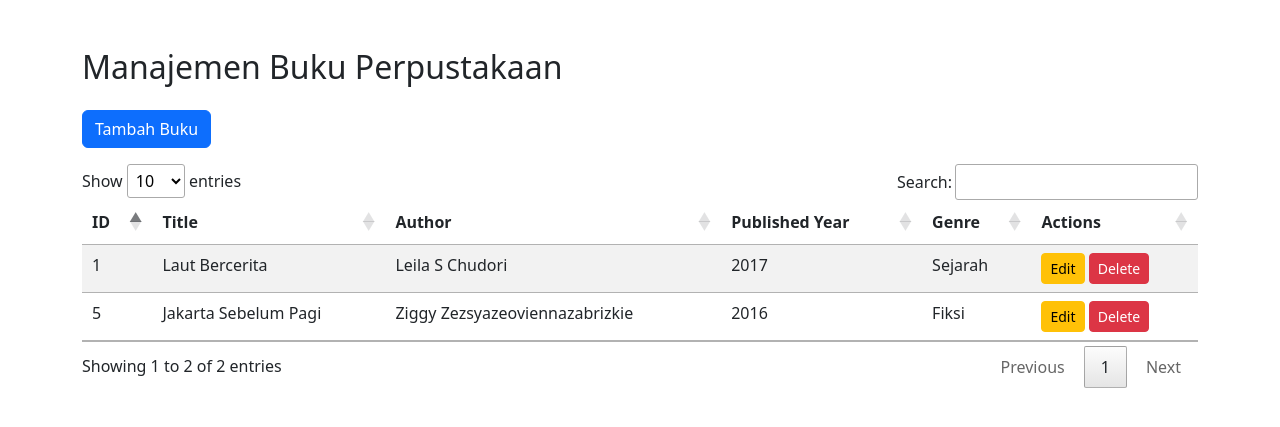
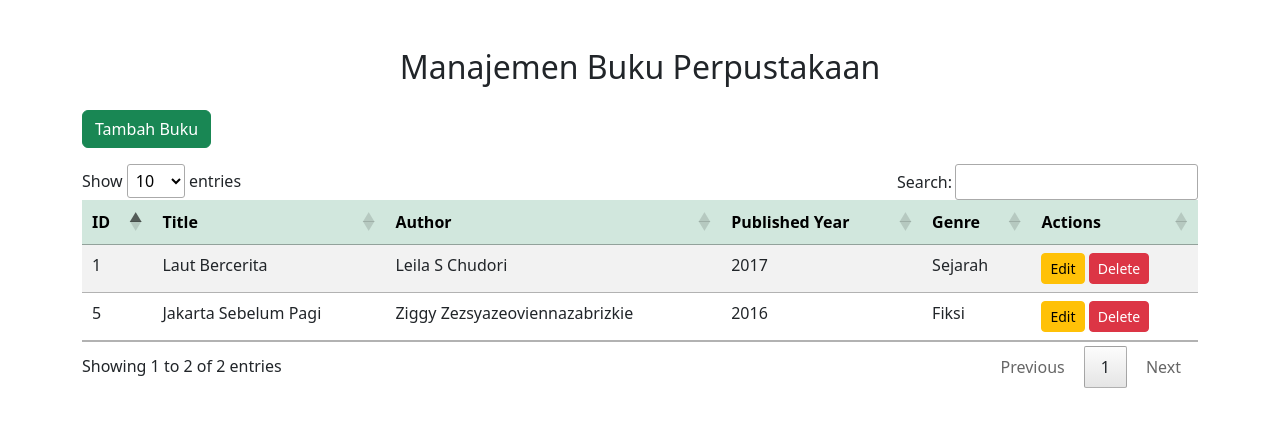
Before and after one commit to kuwapica/library_pemweb, a PHP site: page / in a window 1280 px wide. Shown: the top 427 px of the page. Run offline with PHP 8.4, Linux system fonts and the light colour scheme; data comes from the database, SQL or seed files in the repository; some libraries are stand-ins or nearby versions.

Commit message:
Enhance UI for library management page with centered title and updated button style

```diff
--- a/index.php
+++ b/index.php
@@ -18,10 +18,10 @@ $books = $bookObj->tampilBuku();
 </head>
 <body>
 <div class="container mt-5">
-    <h2 class="mb-4">Manajemen Buku Perpustakaan</h2>
-        <a href="tambah.php" class="btn btn-primary mb-3">Tambah Buku</a>
+    <h2 class="mb-4 text-center">Manajemen Buku Perpustakaan</h2>
+        <a href="tambah.php" class="btn btn-success mb-3">Tambah Buku</a>
         <table id="booksTable" class="table table-striped">
-            <thead>
+            <thead class="table-success">
                 <tr>
                     <th>ID</th>
                     <th>Title</th>
--- a/tambah.php
+++ b/tambah.php
@@ -7,7 +7,6 @@ if ($_SERVER["REQUEST_METHOD"] == "POST") {
     $bookObj->tambahBuku($_POST['title'], $_POST['author'], $_POST['published_year'], $_POST['genre']);
     header("Location: index.php");
 }
-
 ?>
 
 <!DOCTYPE html>
```
